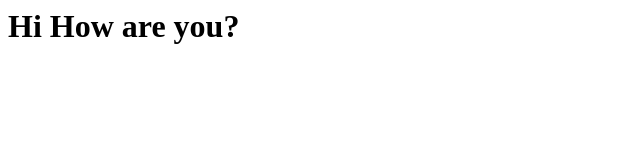
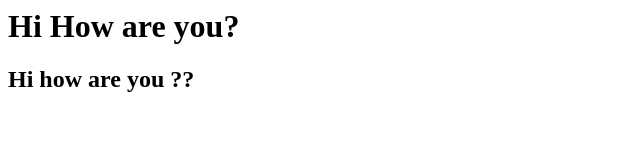
Before and after one commit to asaduzzamantota150bd-svg/FirstDemo, a plain HTML site: page index.html in a window 1280 px wide. Shown: the whole page, without its empty margins (0-640 px from the left). Drawn offline with Linux system fonts and the light colour scheme.

Commit message:
Update index.html

```diff
--- a/index.html
+++ b/index.html
@@ -1 +1,2 @@
 <h1>Hi How are you?</h1>
+<h2> Hi how are you ??</h2>
```
